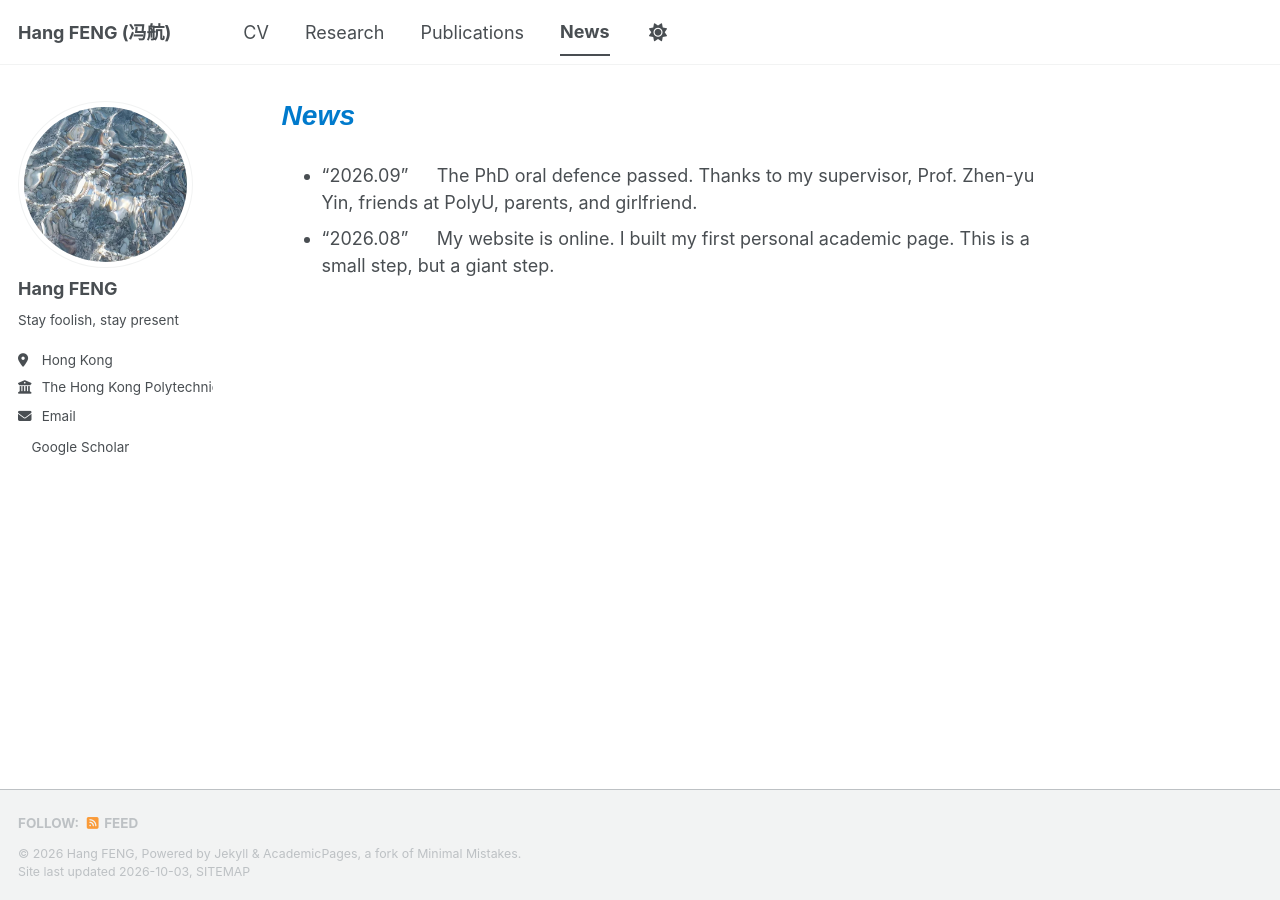
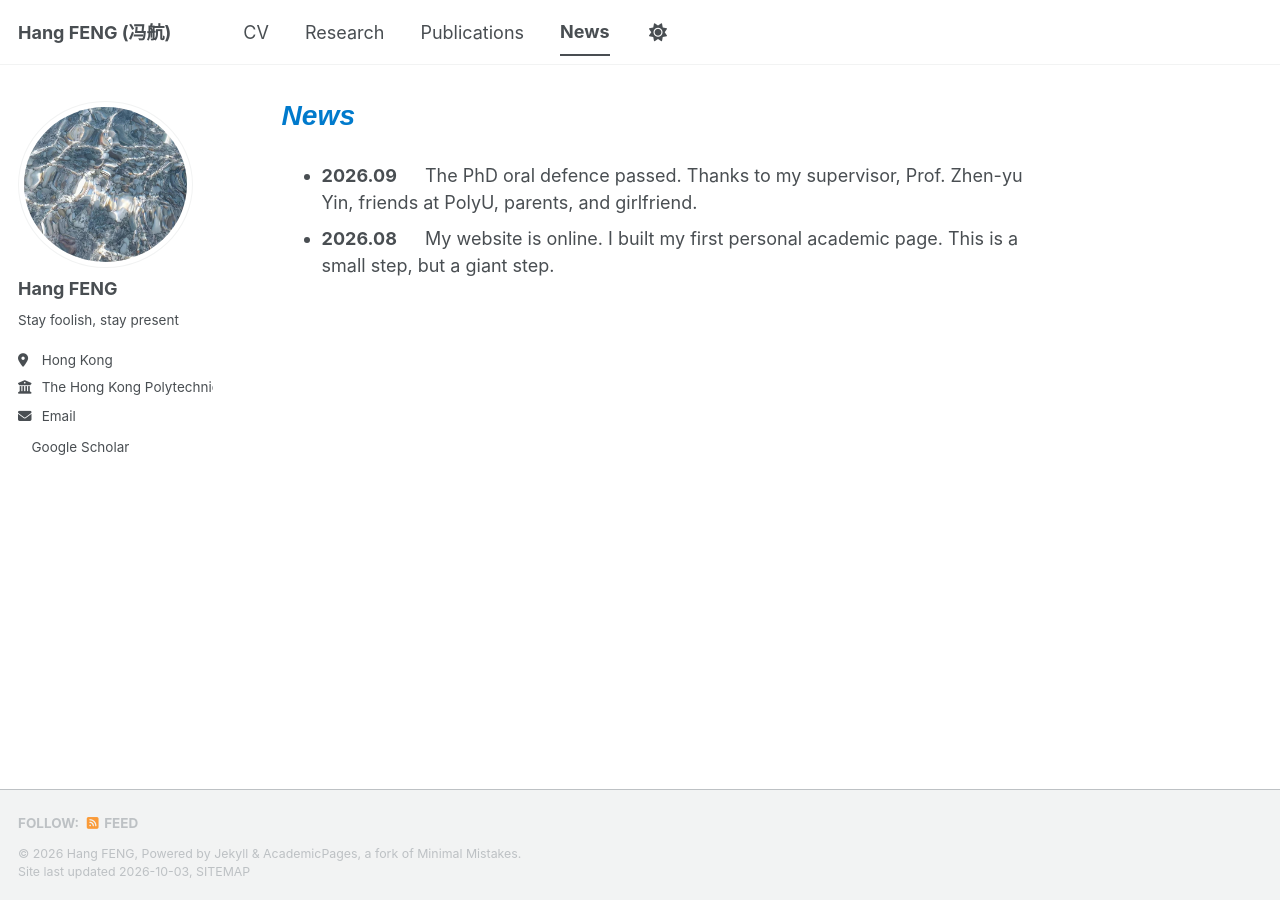
Before and after one commit to fenghang454/fenghang454.github.io, a Jekyll site: the page built from _pages/news.md, in a window 1280 px wide. Built offline with Jekyll 4.4.1, drawn with Linux system fonts in a browser that asks for light colours; a style sheet for code colours, icons or effects is not loaded.

Commit message:
Update news.md

```diff
--- a/_pages/news.md
+++ b/_pages/news.md
@@ -4,5 +4,5 @@ permalink: /news/
 author_profile: true
 ---
 
-* "2026.09" &emsp; The PhD oral defence passed. Thanks to my supervisor, Prof. Zhen-yu Yin, friends at PolyU, parents, and girlfriend.
-* "2026.08" &emsp; My website is online. I built my first personal academic page. This is a small step, but a giant step.
+* **2026.09** &emsp; The PhD oral defence passed. Thanks to my supervisor, Prof. Zhen-yu Yin, friends at PolyU, parents, and girlfriend.
+* **2026.08** &emsp; My website is online. I built my first personal academic page. This is a small step, but a giant step.
```
